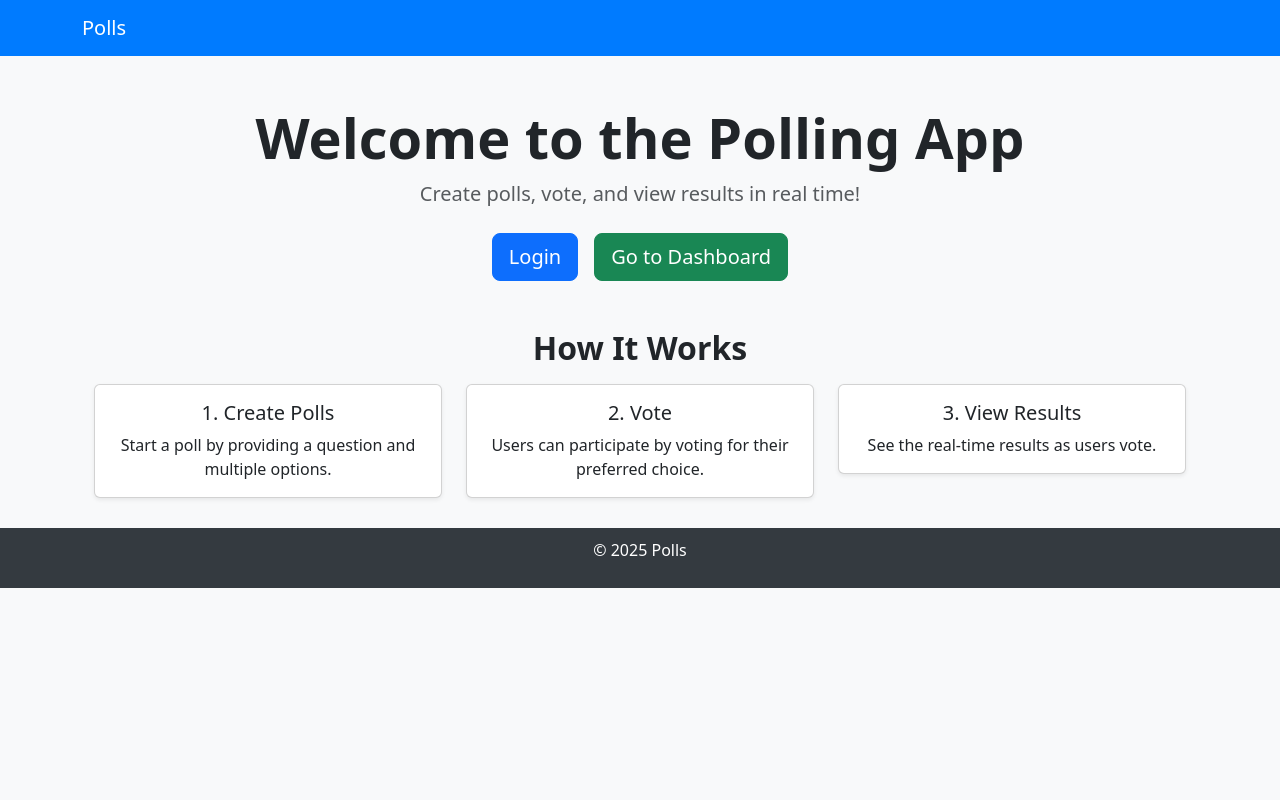
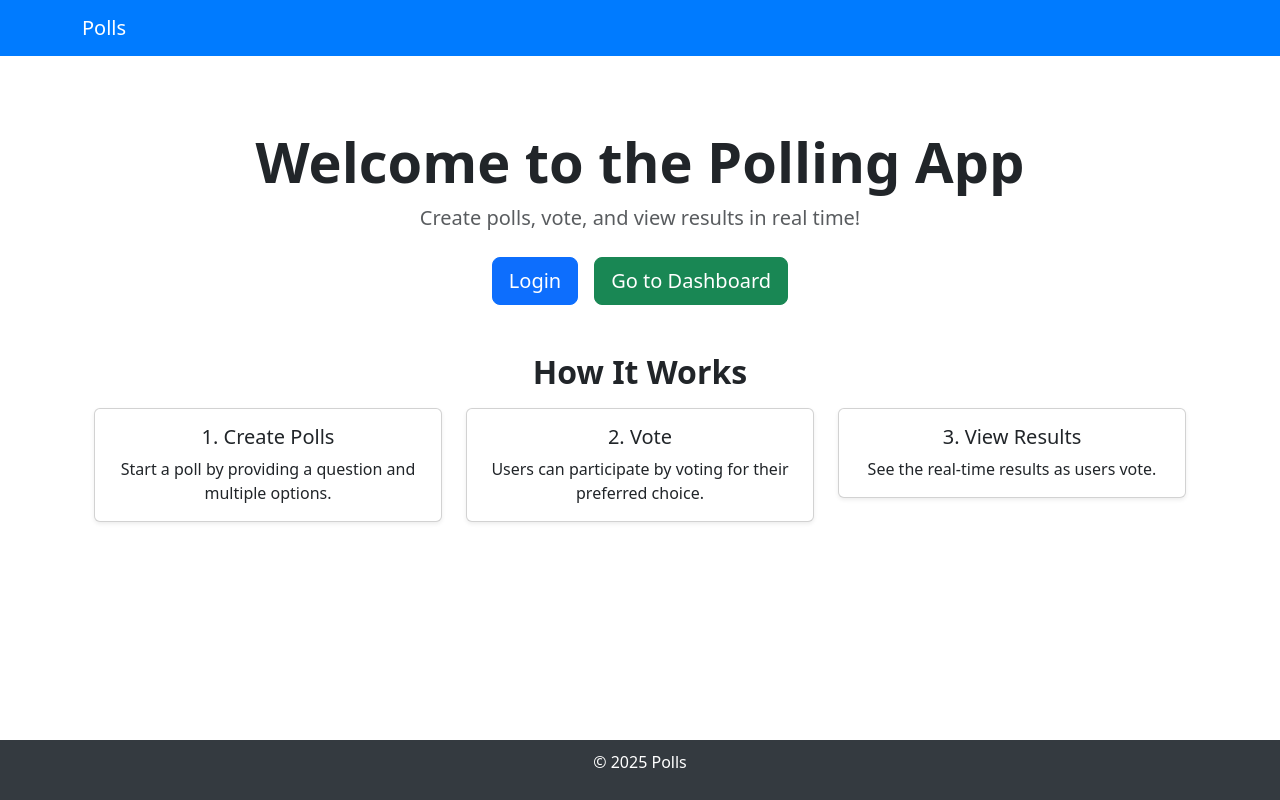
Before and after one commit to cnbrkaydemir/Polls, a Django app: template polls/templates/home.html in a window 1280 px wide. Run offline with Django 3.2, Linux system fonts and the light colour scheme; the template is opened without the code that fills it, so the values that code supplies are empty.

Commit message:
Add styling for footer.

```diff
--- a/polls/templates/base.html
+++ b/polls/templates/base.html
@@ -10,8 +10,11 @@
 
     <!-- Custom Styles -->
     <style>
-        body {
-            background-color: #f8f9fa;
+        html, body {
+            height: 100%;
+            margin: 0;
+            display: flex;
+            flex-direction: column;
         }
         .navbar {
             background-color: #007bff;
@@ -19,12 +22,14 @@
         .navbar-brand {
             color: white !important;
         }
+        .content-wrapper {
+            flex: 1; /* Pushes footer to bottom */
+        }
         .footer {
             background-color: #343a40;
             color: white;
             padding: 10px 0;
             text-align: center;
-            margin-top: 30px;
         }
     </style>
 </head>
@@ -37,13 +42,13 @@
         </div>
     </nav>
 
-    <!-- Main Content -->
-    <div class="container mt-4">
+    <!-- Main Content Wrapper -->
+    <div class="content-wrapper container mt-4">
         {% block content %}{% endblock %}
     </div>
 
     <!-- Footer -->
-    <footer class="footer">
+    <footer class="footer mt-auto">
         <div class="container">
             <p>&copy; 2025 Polls</p>
         </div>
```
